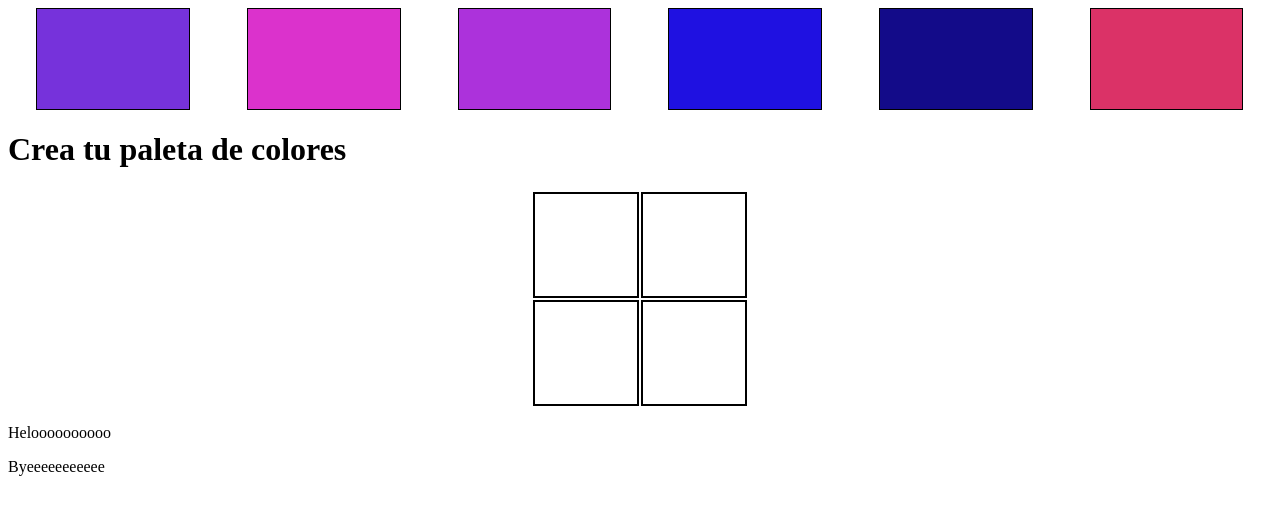
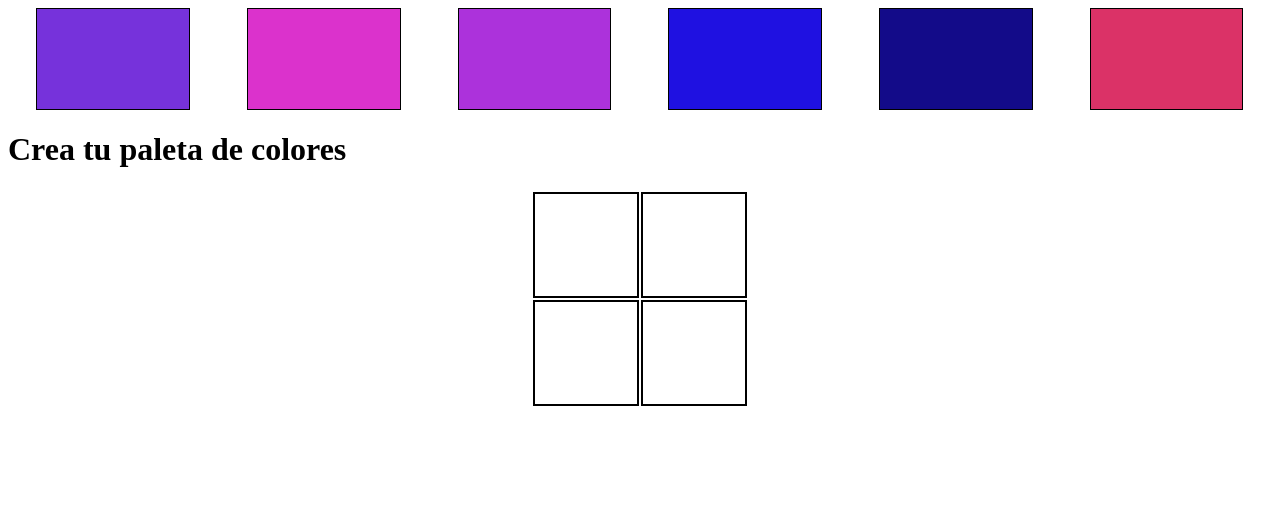
Before and after one commit to Elena-NS/final-DAM-js, a plain HTML site: page index.html in a window 1280 px wide. Drawn offline with Linux system fonts and the light colour scheme.

Commit message:
commit vsc

```diff
--- a/index.html
+++ b/index.html
@@ -23,8 +23,6 @@
             </tr>
         </table>
     </div>
-    <p>Heloooooooooo</p>
-    <p>Byeeeeeeeeeee</p>
     <script src="js.js"></script>
 </body>
 
```
